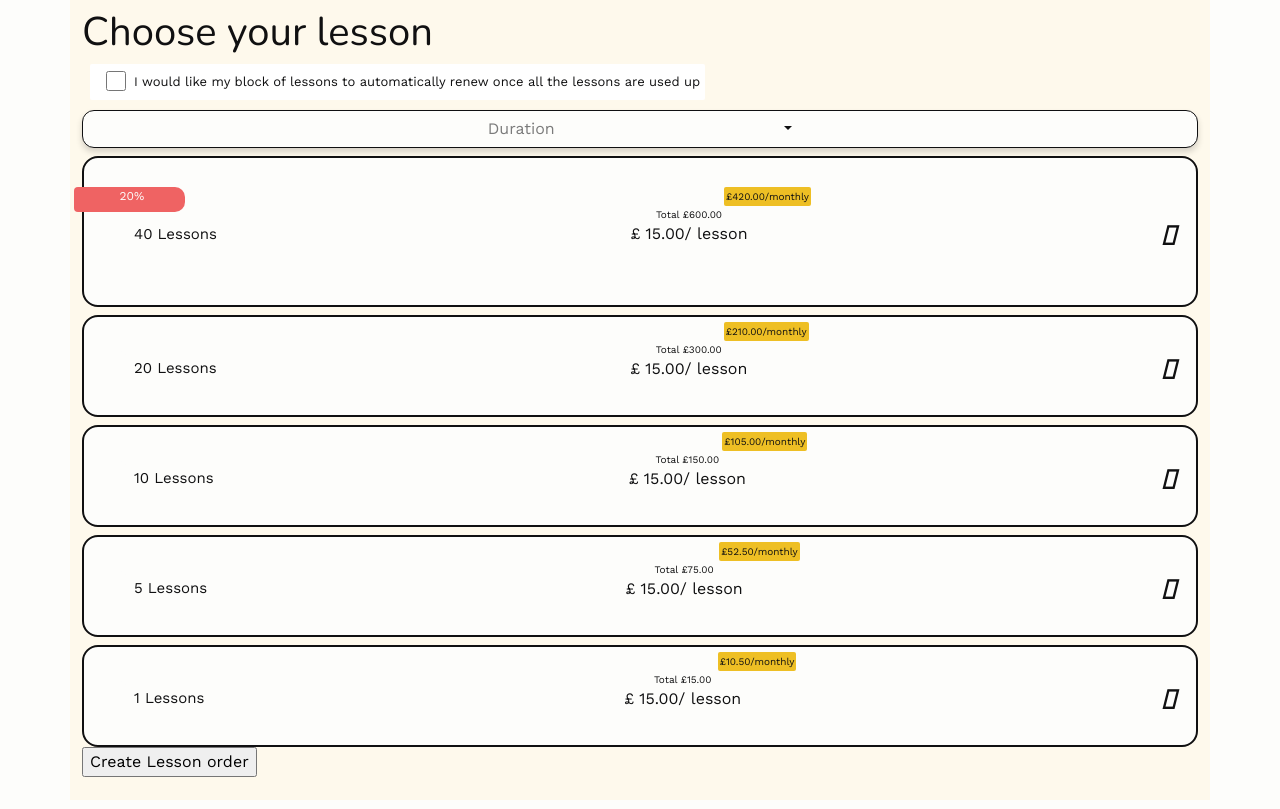
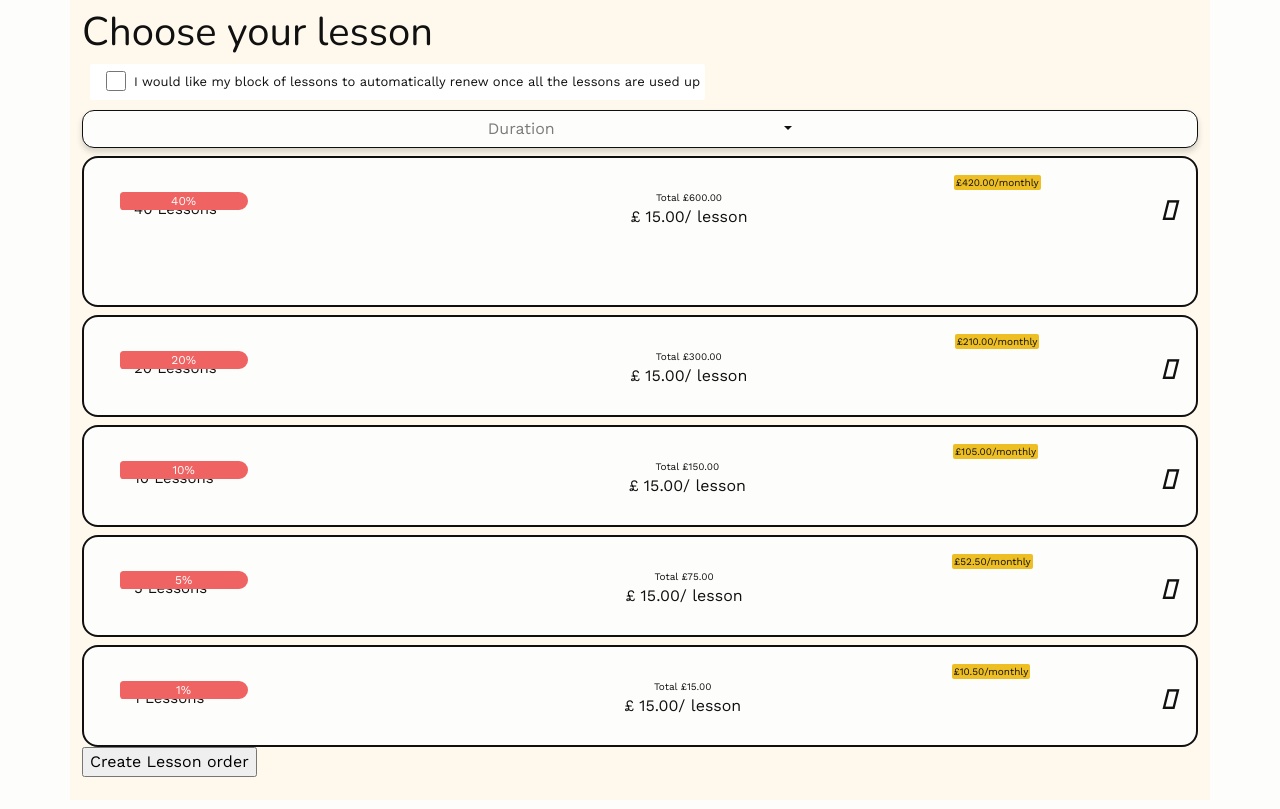
Before and after one commit to L3monJuic3/Musicon, a Rails app: page /lesson_orders in a window 1280 px wide. Shown: the part 58-867 px from the top of the page. Run offline with Rails 7, Linux system fonts and the light colour scheme; a user stored in the database is signed in; data comes from the database, SQL or seed files in the repository; style sheets or scripts are compiled from the project's sources; some libraries are stand-ins or nearby versions.

Commit message:
Dynamic cards

```diff
--- a/app/assets/stylesheets/components/_form.scss
+++ b/app/assets/stylesheets/components/_form.scss
@@ -46,12 +46,20 @@
   margin-left: -10px;
   margin-top: 5px;
   width: 10%;
+
   span {
     position: absolute;
     color: $light-gray;
     font-size: 12px;
     margin-bottom: 10px;
     margin-left: -10px;
+    background-color: $danger;
+    border-radius: 4px 10px 10px 4px;
+    margin: 0 calc(50% - 50vw);
+    margin-left: -10px;
+    margin-top: 5px;
+    width: 10%;
+    // z-index: 1;
   }
 }
 
@@ -72,7 +80,7 @@
 }
 
 .monthly-price {
-  position: absolute;
+  // position: absolute;
   margin: 0 calc(50% - 50vw);
   margin-top: -20px;
   margin-left: 35px;
--- a/app/views/lessons/_form.html.erb
+++ b/app/views/lessons/_form.html.erb
@@ -34,8 +34,8 @@
 
         <div class="d-flex flex-column col-12 border border-2 bg-light-gray h-25 rounded-4 py-4" id="lesson-package">
 
-        <div class="bg-danger h-25 text-center " id="discount-div">
-          <span>20%</span>
+          <div class="text-center" id="discount-div">
+            <span><%= package %>%</span>
           </div>
 
           <div class="d-flex justify-content-between align-items-center">
```
Lines whose indentation alone changed are shown as unchanged.
